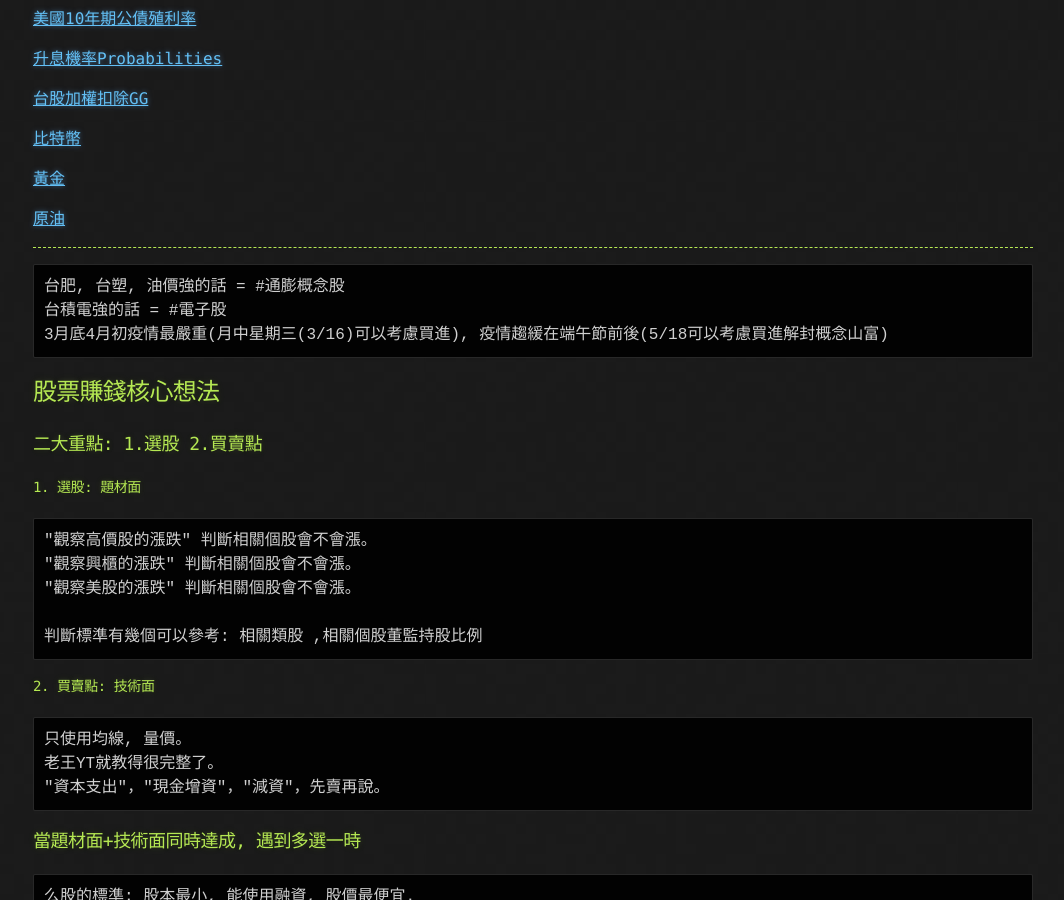
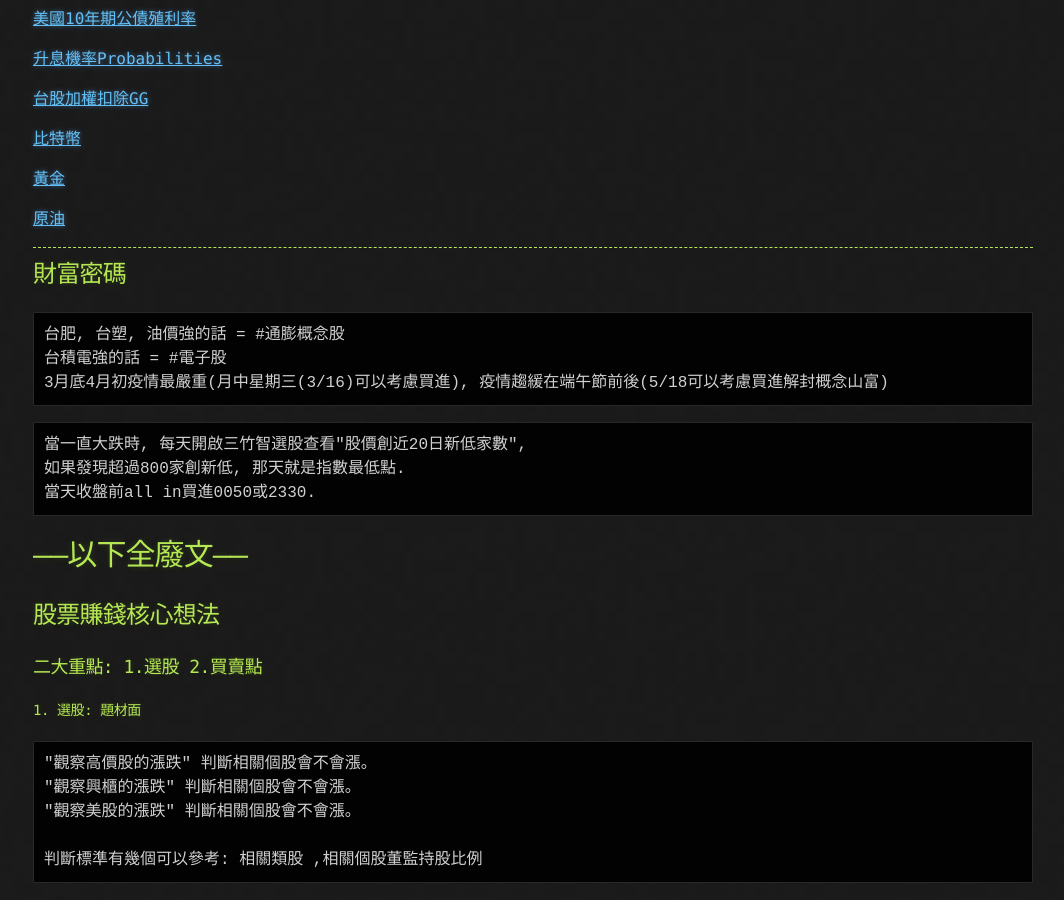
Before and after one commit to lepg5487/Stock_God, a Jekyll site: the page built from experience.md, in a window 1280 px wide and 900 px high, scrolled down 411 px. Shown: the whole window, without its empty margins (107-1171 px from the left). Built offline with Jekyll 4.4.1, drawn with Linux system fonts in a browser that asks for light colours; our own code applies the rules of GitHub Pages for plain Markdown files.

Commit message:
Update experience.md

````diff
--- a/experience.md
+++ b/experience.md
@@ -24,11 +24,22 @@ layout: testlayouts
 
 ---
 
+## 財富密碼
 ```
 台肥, 台塑, 油價強的話 = #通膨概念股
 台積電強的話 = #電子股
 3月底4月初疫情最嚴重(月中星期三(3/16)可以考慮買進), 疫情趨緩在端午節前後(5/18可以考慮買進解封概念山富)
 ```
+
+```
+當一直大跌時, 每天開啟三竹智選股查看"股價創近20日新低家數",
+如果發現超過800家創新低, 那天就是指數最低點.
+當天收盤前all in買進0050或2330.
+```
+
+
+# -----以下全廢文-----
+
 
 
 ## 股票賺錢核心想法
````
